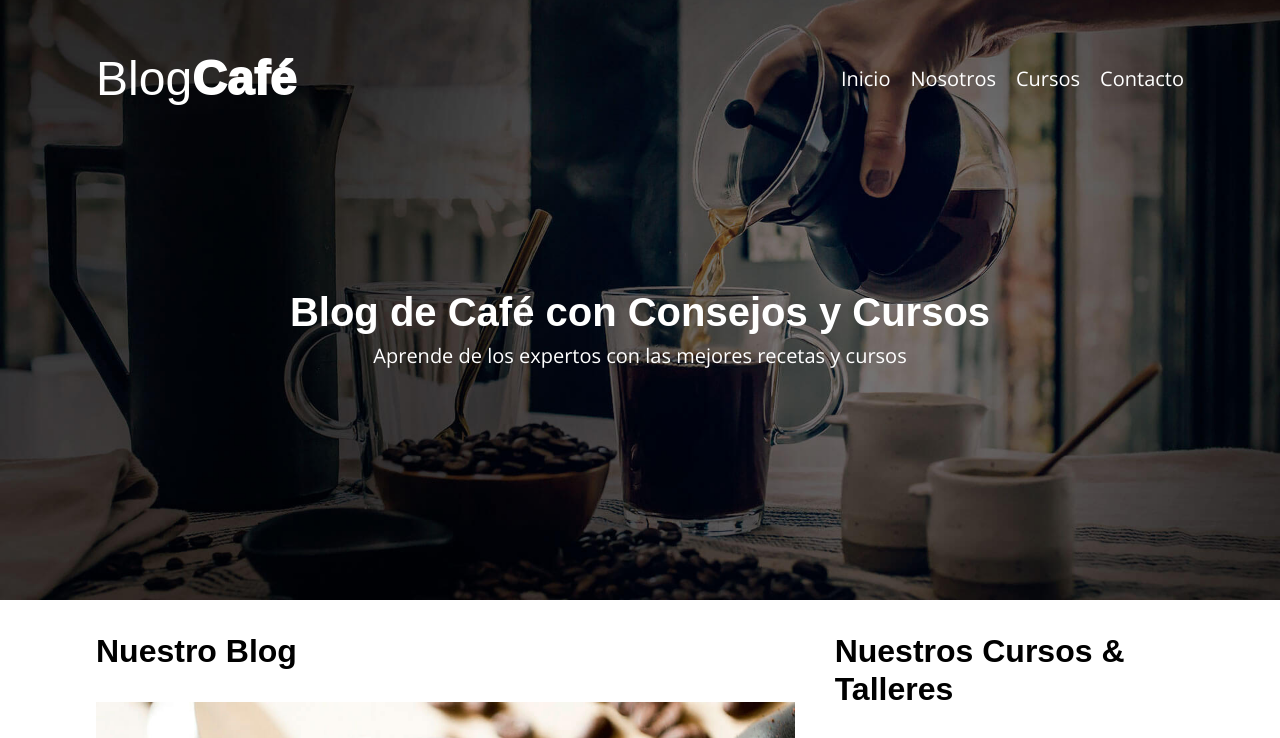
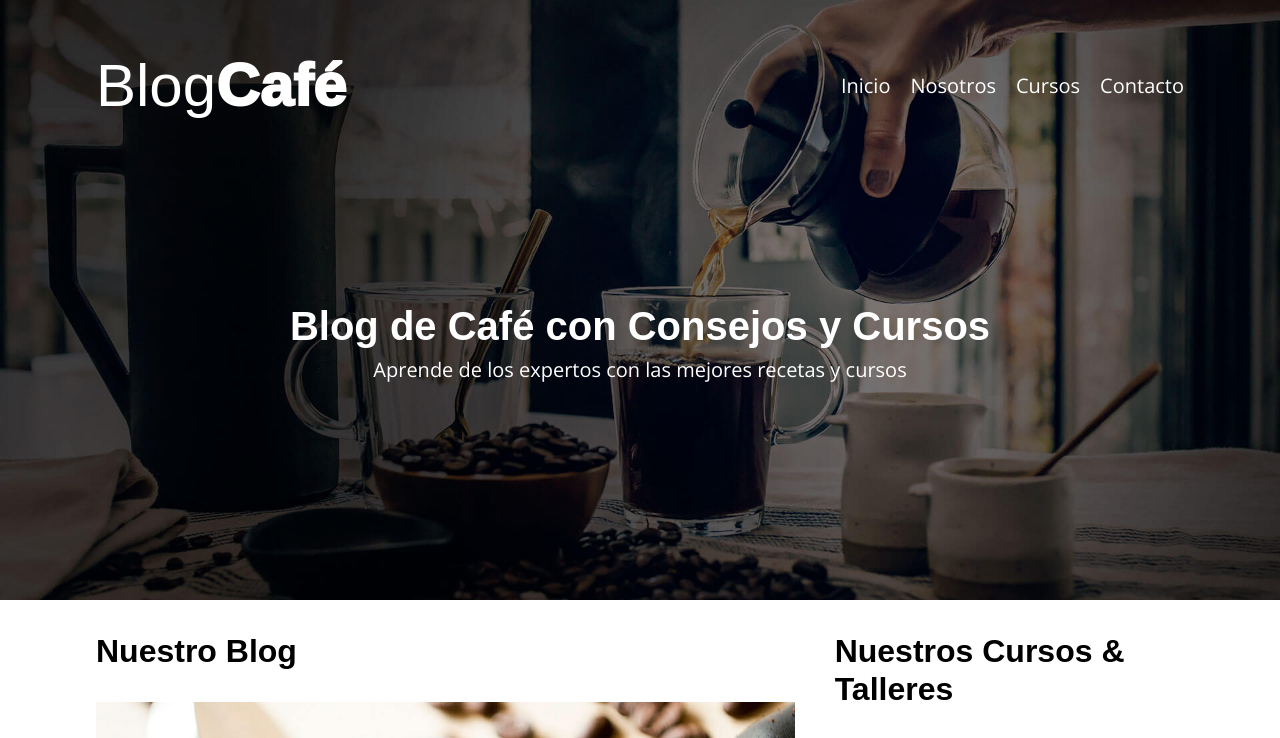
Before and after one commit to EnriqueIsra/Blog_Cafe, a plain HTML site: page index.html in a window 1280 px wide. In both pictures the pointer is over the element 196 px from the left and 78 px from the top of the page. Shown: the top 738 px of the page. Drawn offline with nearby package versions, Linux system fonts and the light colour scheme.

Commit message:
mejorando el performance con prefetch

```diff
--- a/css/styles.css
+++ b/css/styles.css
@@ -98,8 +98,12 @@ img {
 .logo {
   color: var(--blanco);
 }
+.logo__nombre:hover{
+  font-size: 6rem;
+}
 .logo__nombre {
   font-weight: normal;
+  transition: font-size .6s ease;
 }
 .logo__bold {
   font-weight: 1000;
--- a/index.html
+++ b/index.html
@@ -6,6 +6,8 @@
   <meta http-equiv="X-UA-Compatible" content="IE=edge" />
   <meta name="viewport" content="width=device-width, initial-scale=1.0" />
 
+  <!-- Prefetch para cargar con antelación lap página más visitada -->
+  <link rel="prefetch" href="nosotros.html" as="document">
   <!-- Preload para mejorar el performance -->
   <link rel="preload" href="css/normalize.css" as="style">
   <link rel="stylesheet" href="css/normalize.css" />
```
